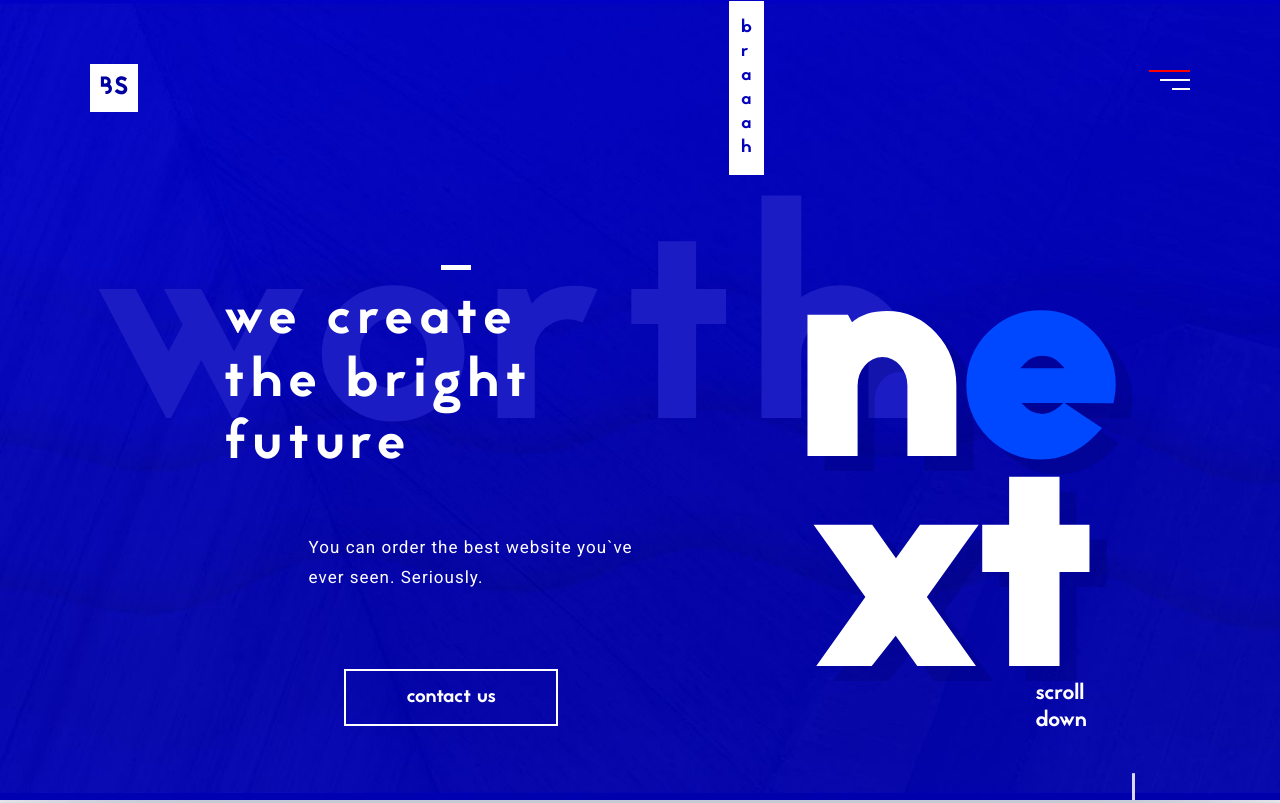
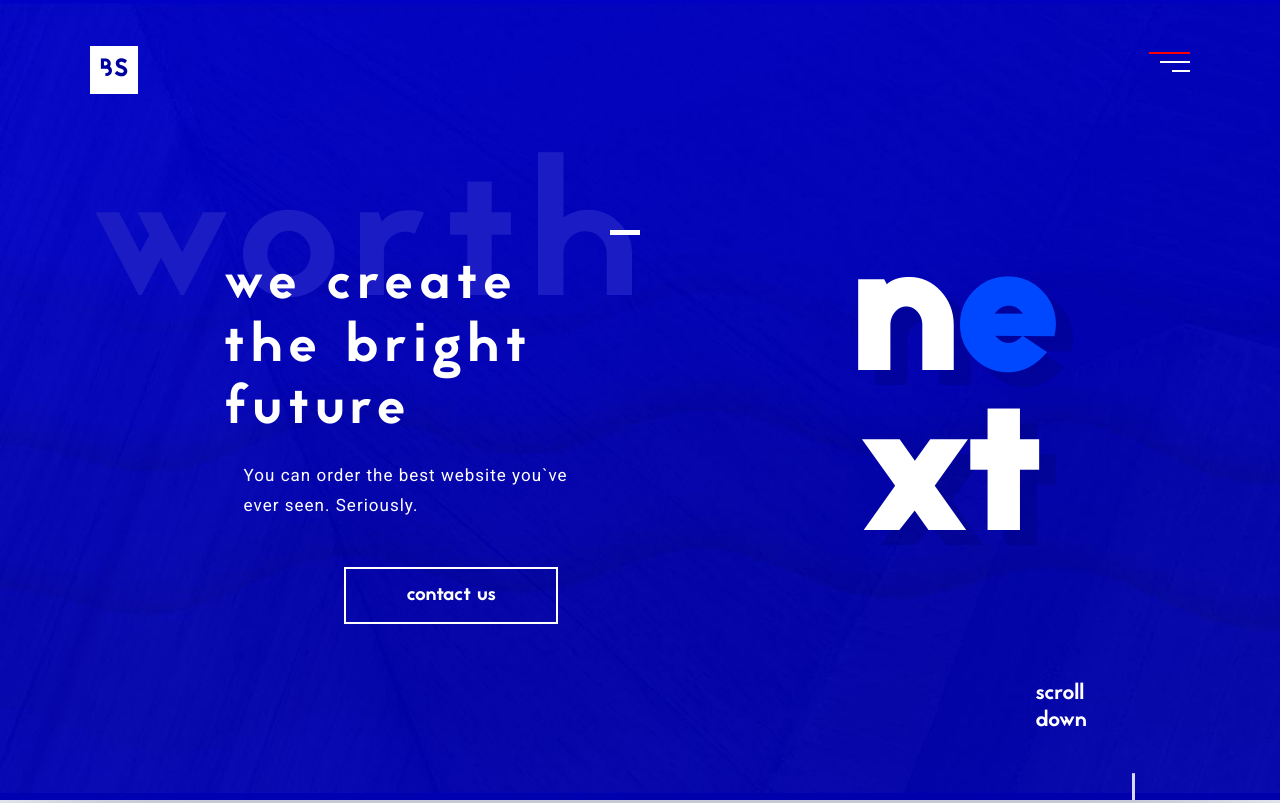
Before and after one commit to Evgeny-Archi/Layouts-Next, a website built with webpack: page src/index.html in a window 1280 px wide. Shown: the top 803 px of the page. Built offline with nearby package versions, Linux system fonts and the light colour scheme; a web font is replaced by a local one.

Commit message:
Update media.scss

```diff
--- a/src/styles/media.scss
+++ b/src/styles/media.scss
@@ -3,3 +3,48 @@
     padding-top: 0;
   }
 }
+
+@media screen and (max-width: 1440px) {
+  .header {
+    &-top {
+      min-height: 140px;
+
+      &__title {
+        display: none;
+      }
+    }
+  }
+  .hero {
+    &__title h1 {
+      font-size: 12em;
+      max-width: 200px;
+      line-height: 160px;
+    }
+
+    &__worth-bg {
+      font-size: 12em;
+    }
+    &__text-title {
+      margin-bottom: 0;
+      &:after {
+        left: 80%;
+      }
+    }
+    &__text-about {
+      padding-left: 20px;
+    }
+    &__text-btn {
+      margin-top: 30px;
+    }
+  }
+
+  .services-wrap {
+    flex-wrap: wrap;
+    margin-top: 100px;
+
+    &__item {
+      width: 45%;
+      margin-top: 40px;
+    }
+  }
+}
```
